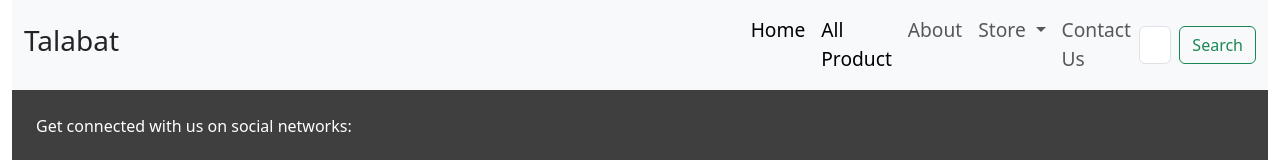
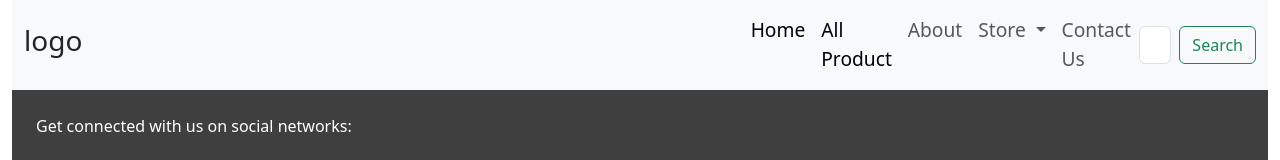
Before and after one commit to Nehal-Homoda/E-Commerce, an Angular app: page / in a window 1280 px wide. Shown: the top 160 px of the page. Built offline with nearby package versions, Linux system fonts and the light colour scheme.

Commit message:
editlink

```diff
--- a/src/app/core/core.module.ts
+++ b/src/app/core/core.module.ts
@@ -3,6 +3,7 @@
 import { HeaderComponent } from './header/header.component';
 import { FooterComponent } from './footer/footer.component';
 import { SideBarComponent } from './side-bar/side-bar.component';
+import { RouterModule } from '@angular/router';
 
 
 
@@ -13,7 +14,8 @@
     SideBarComponent
   ],
   imports: [
-    CommonModule
+    CommonModule,
+    RouterModule
   ],
   exports:[HeaderComponent,
   FooterComponent,
--- a/src/app/core/header/header.component.html
+++ b/src/app/core/header/header.component.html
@@ -1,12 +1,12 @@
 <nav class="navbar navbar-expand-lg bg-body-tertiary">
   <div class="row" class="container-fluid">
 
-    <h3 class="col-7"> Talabat</h3>
+    <h3 class="col-7"> logo</h3>
 
     <div class="col-5" class="collapse navbar-collapse" id="navbarSupportedContent">
       <ul class="navbar-nav me-auto mb-2 mb-lg-0">
         <li class="nav-item">
-          <a class="nav-link active" aria-current="page" routerLink="/Home" routerLinkActive="router-link-active" >Home</a>
+          <a class="nav-link active" aria-current="page" routerLink="/Home">Home</a>
         </li>
         <li class="nav-item">
           <a class="nav-link active" aria-current="page" routerLink="/product">All Product</a>
```
